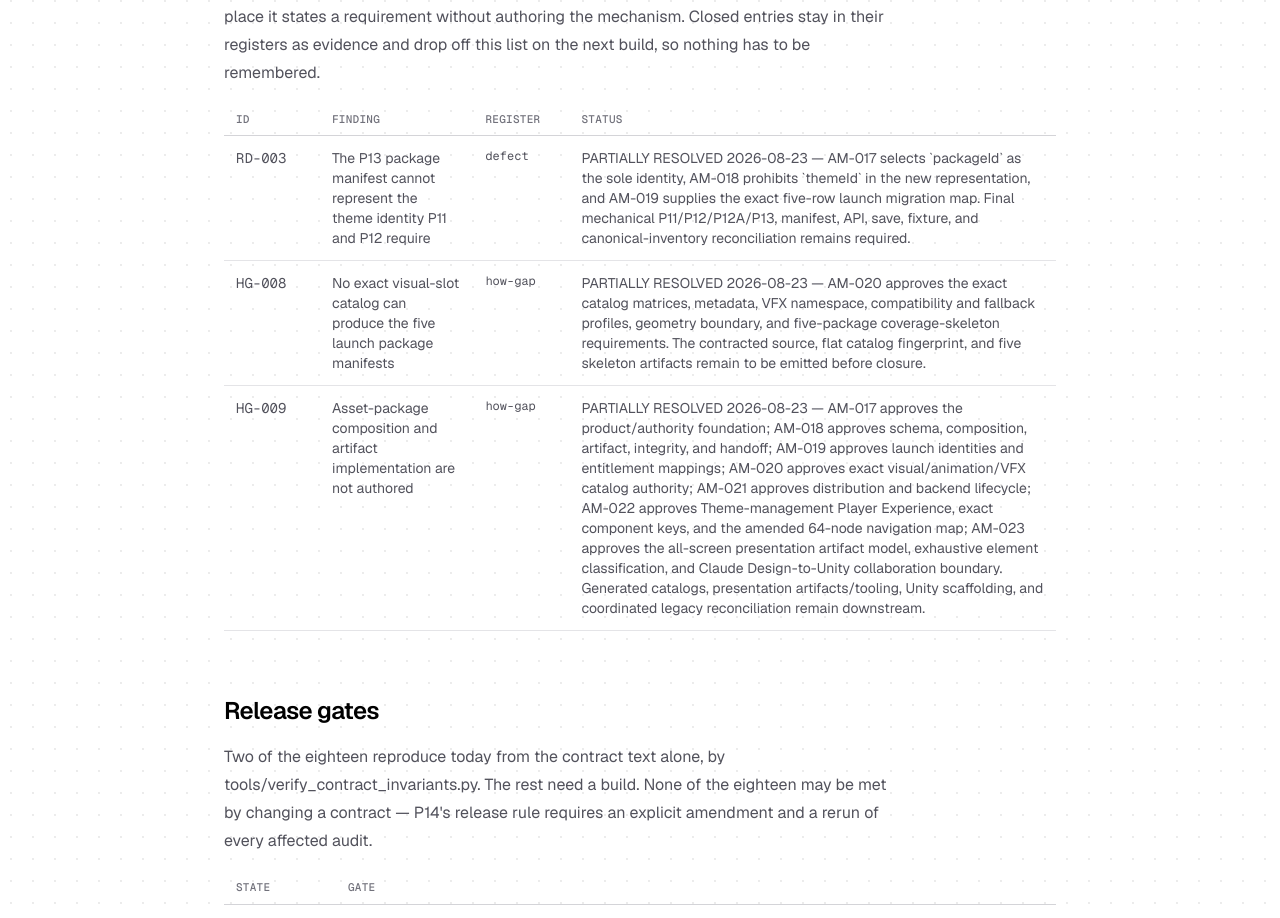
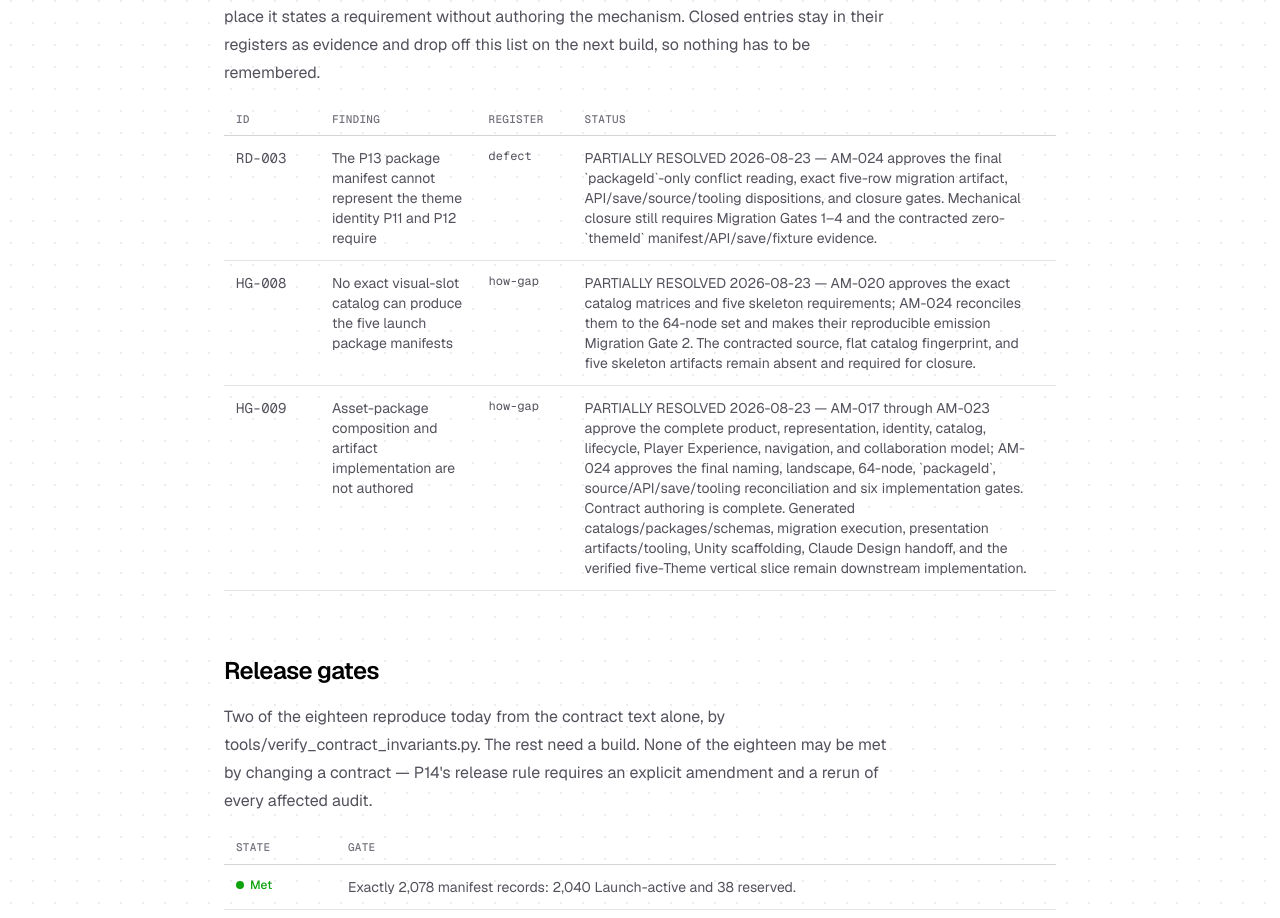
Before and after one commit to markfeldman/markfeldman-work, a Next.js app: page /perimeter-cerberus in a window 1280 px wide. Shown: the part 3420-4338 px from the top of the page. Built offline with nearby package versions, Linux system fonts and the light colour scheme.

Commit message:
docs: sync Perimeter-Cerberus project pages

```diff
--- a/data/cerberus-roadmap.json
+++ b/data/cerberus-roadmap.json
@@ -620,7 +620,7 @@
     "title": "The P13 package manifest cannot represent the theme identity P11 and P12 require",
     "kind": "defect",
     "source": "Docs/agile/contract-defects.md",
-    "status": "PARTIALLY RESOLVED 2026-08-23 \u2014 AM-017 selects `packageId` as the sole identity, AM-018 prohibits `themeId` in the new representation, and AM-019 supplies the exact five-row launch migration map. Final mechanical P11/P12/P12A/P13, manifest, API, save, fixture, and canonical-inventory reconciliation remains required.",
+    "status": "PARTIALLY RESOLVED 2026-08-23 \u2014 AM-024 approves the final `packageId`-only conflict reading, exact five-row migration artifact, API/save/source/tooling dispositions, and closure gates. Mechanical closure still requires Migration Gates 1\u20134 and the contracted zero-`themeId` manifest/API/save/fixture evidence.",
     "open": true
    },
    {
@@ -684,7 +684,7 @@
     "title": "No exact visual-slot catalog can produce the five launch package manifests",
     "kind": "how-gap",
     "source": "Docs/agile/contract-how-gaps.md",
-    "status": "PARTIALLY RESOLVED 2026-08-23 \u2014 AM-020 approves the exact catalog matrices, metadata, VFX namespace, compatibility and fallback profiles, geometry boundary, and five-package coverage-skeleton requirements. The contracted source, flat catalog fingerprint, and five skeleton artifacts remain to be emitted before closure.",
+    "status": "PARTIALLY RESOLVED 2026-08-23 \u2014 AM-020 approves the exact catalog matrices and five skeleton requirements; AM-024 reconciles them to the 64-node set and makes their reproducible emission Migration Gate 2. The contracted source, flat catalog fingerprint, and five skeleton artifacts remain absent and required for closure.",
     "open": true
    },
    {
@@ -692,7 +692,7 @@
     "title": "Asset-package composition and artifact implementation are not authored",
     "kind": "how-gap",
     "source": "Docs/agile/contract-how-gaps.md",
-    "status": "PARTIALLY RESOLVED 2026-08-23 \u2014 AM-017 approves the product/authority foundation; AM-018 approves schema, composition, artifact, integrity, and handoff; AM-019 approves launch identities and entitlement mappings; AM-020 approves exact visual/animation/VFX catalog authority; AM-021 approves distribution and backend lifecycle; AM-022 approves Theme-management Player Experience, exact component keys, and the amended 64-node navigation map; AM-023 approves the all-screen presentation artifact model, exhaustive element classification, and Claude Design-to-Unity collaboration boundary. Generated catalogs, presentation artifacts/tooling, Unity scaffolding, and coordinated legacy reconciliation remain downstream.",
+    "status": "PARTIALLY RESOLVED 2026-08-23 \u2014 AM-017 through AM-023 approve the complete product, representation, identity, catalog, lifecycle, Player Experience, navigation, and collaboration model; AM-024 approves the final naming, landscape, 64-node, `packageId`, source/API/save/tooling reconciliation and six implementation gates. Contract authoring is complete. Generated catalogs/packages/schemas, migration execution, presentation artifacts/tooling, Unity scaffolding, Claude Design handoff, and the verified five-Theme vertical slice remain downstream implementation.",
     "open": true
    }
   ],
```
Also changed, not shown: public/perimeter-cerberus/contract-overview/index.html (+1 -1 lines), public/perimeter-cerberus/roadmap/index.html (+1 -1 lines).
